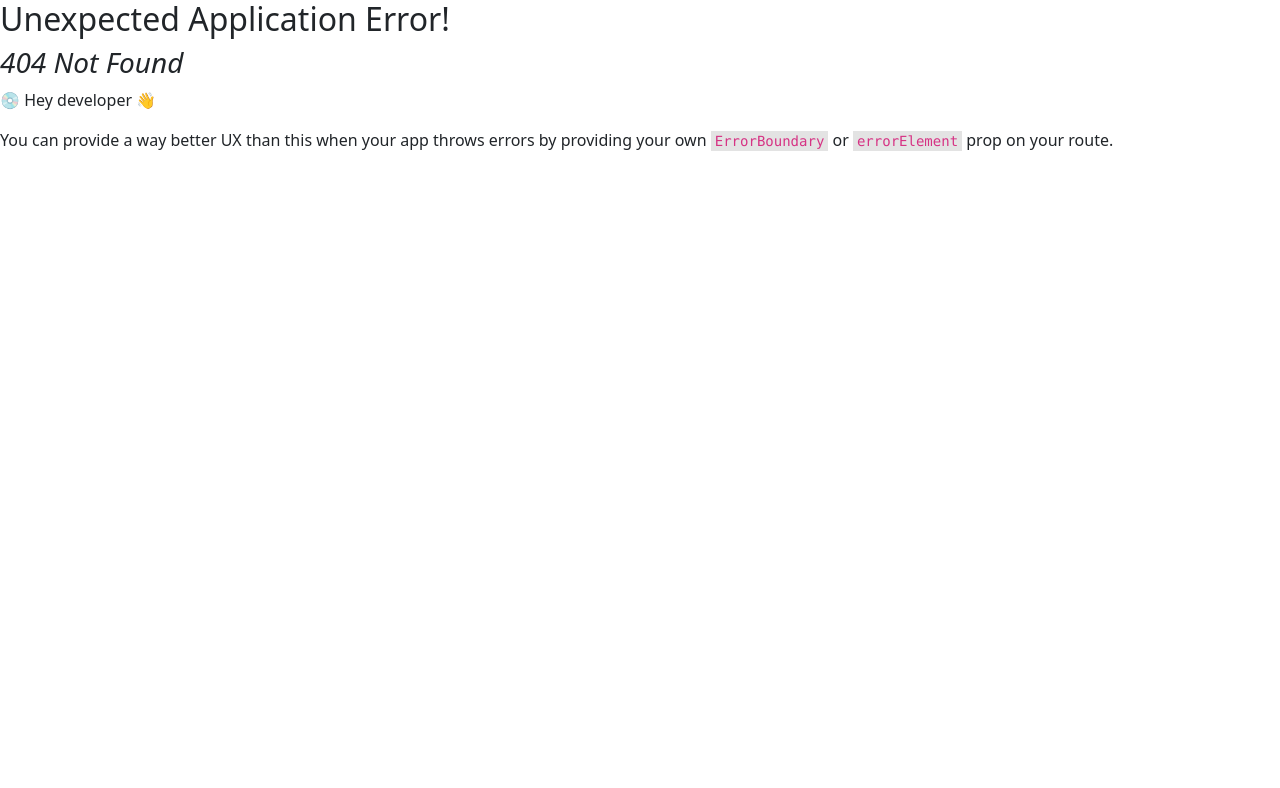
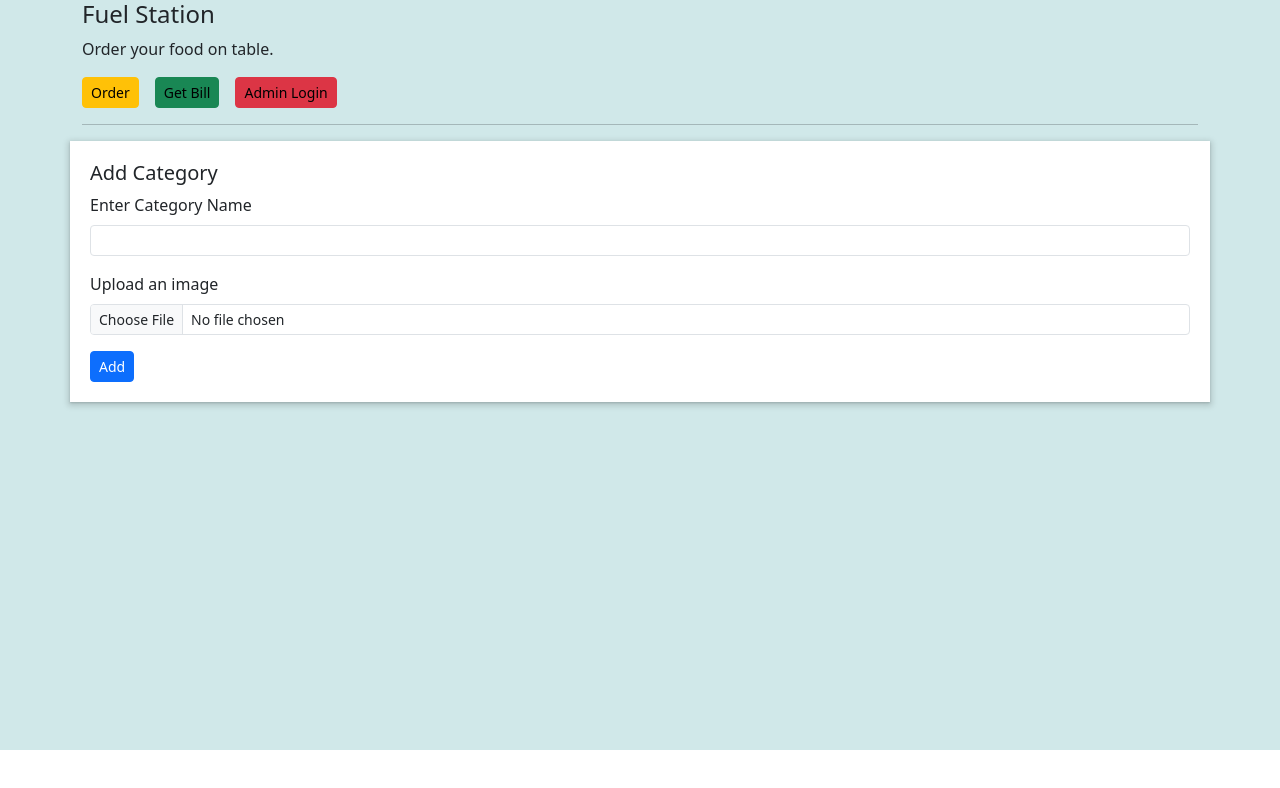
Before and after one commit to Krunaljumde24/petpooja-ui, a React (Vite) app: page /test in a window 1280 px wide. Before the commit this address had no page. Shown: the top 788 px of the page. Built offline with nearby package versions, Linux system fonts and the light colour scheme.

Commit message:
Added Test component to demonstrate a File upload in react

```diff
--- a/src/components/Dashboard.jsx
+++ b/src/components/Dashboard.jsx
@@ -21,7 +21,10 @@ function Dashboard() {
     getCategoryDetails();
   }, []);
 
-  const [category, setCategory] = useState("");
+  const [catDetails, setCatDetails] = useState({
+    catName: "",
+    catImage: "",
+  });
 
   const [menuDetails, setMenuDetails] = useState({
     category: "",
@@ -32,18 +35,24 @@ function Dashboard() {
 
   let handleAddCategory = (event) => {
     event.preventDefault();
-    let url = "http://localhost:8080/category/add-category?name=" + category;
+    console.log(catDetails);
+    let url = "http://localhost:8080/category/add-category";
+
+    let catFormData = new FormData();
+    catFormData.append("categoryName", catDetails.catName);
+    catFormData.append("categoryImage", catDetails.catImage);
+
     axios
-      .get(url)
+      .post(url, catFormData, {
+        "Content-Type": "multipart/form-data",
+      })
       .then((resp) => {
-        console.log(resp.data);
+        console.log(resp);
+
         toast.success("Category Added.");
-        getCategoryDetails();
-        setCategory("");
       })
-      .catch((err) => {
-        console.log(err);
-        toast.error(err.response.data);
+      .catch((error) => {
+        console.log(error);
       });
   };
 
@@ -65,8 +74,10 @@ function Dashboard() {
               <input
                 type="text"
                 className="form-control form-control-sm"
-                value={category}
-                onChange={(event) => setCategory(event.target.value)}
+                value={catDetails.catName}
+                onChange={(event) =>
+                  setCatDetails({ ...catDetails, catName: event.target.value })
+                }
                 id="category"
               />
             </div>
@@ -78,8 +89,13 @@ function Dashboard() {
                 type="file"
                 name="catIcon"
                 id="catIcon"
+                className="form-control form-control-sm"
                 onChange={(event) => {
-                  console.log(event.target.value);
+                  console.log(event.target.files);
+                  setCatDetails({
+                    ...catDetails,
+                    catImage: event.target.files[0],
+                  });
                 }}
               />
             </div>
--- /dev/null
+++ b/src/components/Test.jsx
@@ -0,0 +1,86 @@
+import axios from "axios";
+import React, { useState } from "react";
+
+function Test() {
+  const [categoryDetails, setCategoryDetails] = useState({
+    catName: "",
+    catImage: null,
+  });
+
+  let handleAddCategory = (event) => {
+    event.preventDefault();
+    console.log(categoryDetails);
+
+    let url = "http://localhost:8080/test/add-category";
+
+    let formdata = new FormData();
+    formdata.append("name", categoryDetails.catName);
+    formdata.append("image", categoryDetails.catImage);
+
+    axios
+      .post(url, formdata, {
+        "Content-Type": "multipart/form-data",
+      })
+      .then((resp) => {
+        console.log(resp);
+      })
+      .catch((error) => {
+        console.log(error);
+      });
+  };
+
+  return (
+    <div className="container dashboard">
+      <div className="row">
+        <div className="col">
+          <h5>Add Category</h5>
+        </div>
+        <form>
+          <div className="mb-3">
+            <label htmlFor="category" className="form-label">
+              Enter Category Name
+            </label>
+            <input
+              type="text"
+              className="form-control form-control-sm"
+              id="category"
+              value={categoryDetails.catName}
+              onChange={(event) => {
+                setCategoryDetails({
+                  ...categoryDetails,
+                  catName: event.target.value,
+                });
+              }}
+            />
+          </div>
+          <div className="mb-3">
+            <label htmlFor="category" className="form-label">
+              Upload an image
+            </label>
+            <input
+              type="file"
+              name="catIcon"
+              id="catIcon"
+              className="form-control form-control-sm"
+              value={null}
+              onChange={(event) => {
+                setCategoryDetails({
+                  ...categoryDetails,
+                  catImage: event.target.files[0],
+                });
+              }}
+            />
+          </div>
+          <button
+            className="btn btn-sm btn-primary"
+            onClick={(event) => handleAddCategory(event)}
+          >
+            Add
+          </button>
+        </form>
+      </div>
+    </div>
+  );
+}
+
+export default Test;
--- a/src/main.jsx
+++ b/src/main.jsx
@@ -13,6 +13,7 @@ import {
   createBrowserRouter,
   createRoutesFromElements,
 } from "react-router-dom";
+import Test from "./components/Test.jsx";
 
 const router = createBrowserRouter(
   createRoutesFromElements(
@@ -22,6 +23,7 @@ const router = createBrowserRouter(
       <Route path="/get-bill" element={<Bill />} />
       <Route path="/admin-login" element={<Login />} />
       <Route path="/admin-dashboard" element={<Dashboard />} />
+      <Route path="/test" element={<Test />} />
     </Route>
   )
 );
```
